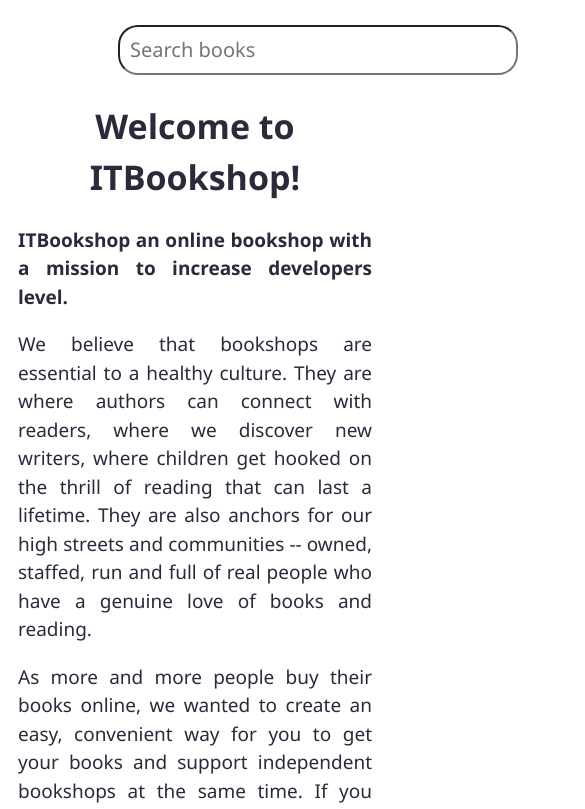
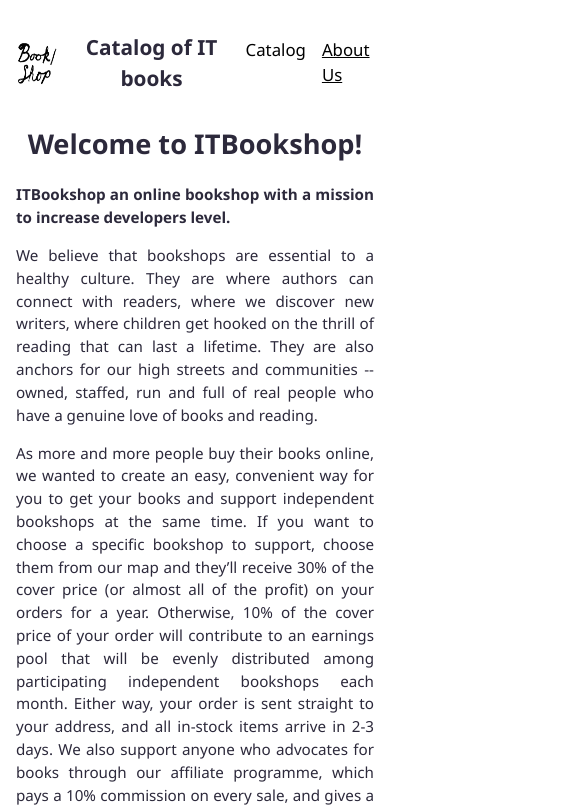
Before and after one commit to evvgenchik/react-rs, a React (Vite) app in the folder react-components/: page /about in a window 390 px wide. Shown: the top 809 px of the page, 585 px wide, since content can reach past the window. Built offline with nearby package versions, Linux system fonts and the light colour scheme.

Commit message:
feat: add responsive

```diff
--- a/react-components/src/App.css
+++ b/react-components/src/App.css
@@ -18,3 +18,9 @@
 .active {
   text-decoration: underline;
 }
+
+@media (max-width: 620px) {
+  html {
+    font-size: 0.8px;
+  }
+}
--- a/react-components/src/components/Catalog.tsx
+++ b/react-components/src/components/Catalog.tsx
@@ -1,11 +1,12 @@
 import books from '../data/books';
 import Product from './Product';
+import Search from './Search';
 import styles from './catalog.module.scss';
 
 function Catalog() {
   return (
     <>
-      <h1 className={styles.title}>Catalog of IT books</h1>
+      <Search />
       <ul className={styles.list}>
         {books.map((book) => (
           <Product book={book} key={book.isbn13} />
--- a/react-components/src/components/Header.tsx
+++ b/react-components/src/components/Header.tsx
@@ -1,5 +1,4 @@
 import Menu from './Menu';
-import Search from './Search';
 import styles from './header.module.scss';
 import logo from '../assets/logo.webp';
 
@@ -9,7 +8,7 @@
       <div className={styles.logo}>
         <img src={logo} alt="logo" />
       </div>
-      <Search />
+      <h1 className={styles.title}>Catalog of IT books</h1>
       <Menu />
     </div>
   );
--- a/react-components/src/components/Search.tsx
+++ b/react-components/src/components/Search.tsx
@@ -1,5 +1,5 @@
 import { ChangeEvent, Component, FormEvent } from 'react';
-import styles from './header.module.scss';
+import styles from './catalog.module.scss';
 import { MyState } from '../utils/types';
 
 class Search extends Component<object, MyState> {
@@ -10,7 +10,7 @@
     this.inputValue = localStorage.getItem('search') || '';
     this.state = { value: this.inputValue };
     this.handleChange = this.handleChange.bind(this);
-    // this.handleSubmit = this.handleSubmit.bind(this);
+    this.handleSubmit = this.handleSubmit.bind(this);
   }
 
   componentWillUnmount() {
@@ -23,19 +23,19 @@
     this.setState({ value });
   }
 
-  // handleSubmit(event: FormEvent) {
-  //   event.preventDefault();
-  //   const { value } = this.state;
-  //   localStorage.setItem('search', value);
-  //   this.setState({ value: '' });
-  // }
+  handleSubmit(event: FormEvent) {
+    event.preventDefault();
+    const { value } = this.state;
+    localStorage.setItem('search', value);
+    this.setState({ value: '' });
+  }
 
   render() {
     const { value } = this.state;
     // const inputValue = localStorage.getItem('search') || value;
 
     return (
-      <form onSubmit={this.handleSubmit}>
+      <form className={styles.form} onSubmit={this.handleSubmit}>
         <input
           type="text"
           value={value}
--- a/react-components/src/components/catalog.module.scss
+++ b/react-components/src/components/catalog.module.scss
@@ -1,12 +1,28 @@
 .list {
   margin-top: 20rem;
   display: grid;
-  grid-template-columns: repeat(3, 1fr);
+  grid-template-columns: repeat(auto-fill, minmax(300rem, 1fr));
   gap: 30rem;
 }
 
-.title {
-  margin-top: 20rem;
+.form {
+  margin: 0 auto;
+  width: 100%;
   text-align: center;
-  font-size: 34rem;
 }
+
+.search {
+  transform: translate(-13%, 0);
+  width: 400rem;
+  height: 50rem;
+  border-radius: 20rem;
+  font-size: 20rem;
+  padding-left: 10rem;
+}
+
+@media (max-width:620px) {
+  .search {
+    transform: translate(0, 0);
+    width: 200rem;
+  }
+}
--- a/react-components/src/components/header.module.scss
+++ b/react-components/src/components/header.module.scss
@@ -2,7 +2,8 @@
   display: flex;
   justify-content: space-between;
   align-items: center;
-  gap: 100rem;
+  gap: 10rem;
+  margin-bottom: 20rem;
 }
 
 .logo {
@@ -15,12 +16,10 @@
   }
 }
 
-.search {
-  width: 400rem;
-  height: 50rem;
-  border-radius: 20rem;
-  font-size: 20rem;
-  padding-left: 10rem;
+.title {
+  margin-top: 20rem;
+  text-align: center;
+  font-size: 34rem;
 }
 
 .header__nav {
@@ -34,3 +33,9 @@
     text-decoration: underline;
   }
 }
+
+@media (max-width:620px) {
+  .title {
+    font-size: 26rem;
+  }
+}
--- a/react-components/src/components/product.module.scss
+++ b/react-components/src/components/product.module.scss
@@ -7,6 +7,8 @@
   flex-direction: column;
   gap: 5rem;
   justify-content: center;
+  border-radius: 10rem;
+  cursor: pointer;
 }
 
 
```
